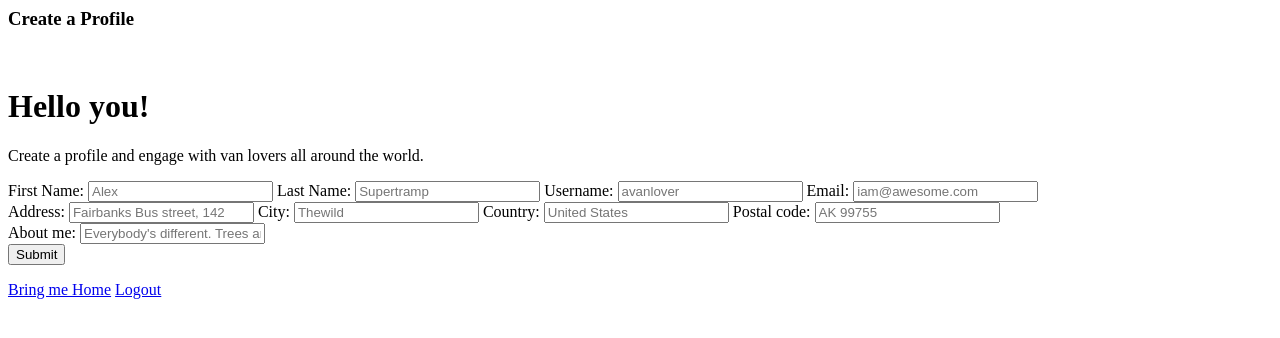
After one commit to PierreBreny/vantal, a Node server app: page /profiles/new in a window 1280 px wide. The commit adds this page. Shown: the top 338 px of the page. Run offline with Node 20, Linux system fonts and the light colour scheme; some libraries are stand-ins or nearby versions.

Commit message:
profile connected to user

```diff
--- a/app.js
+++ b/app.js
@@ -40,6 +40,7 @@ app.use((req,res,next)=> {
 //Routes
 app.use('/',require('./routes/index'));
 app.use('/users',require('./routes/users'));
+app.use('/profiles',require('./routes/profiles'));
 
 app.listen(process.env.PORT || 8080, () => {
     console.log("Listening on 8080");
--- a/routes/index.js
+++ b/routes/index.js
@@ -5,6 +5,7 @@ const {ensureAuthenticated} = require('../config/auth')
 router.get('/', (req,res)=>{
     res.render('welcome');
 })
+
 //register page
 router.get('/register', (req,res)=>{
     res.render('register');
--- /dev/null
+++ b/routes/profiles.js
@@ -0,0 +1,34 @@
+const express = require('express');
+const router  = express.Router();
+const Profile = require("../models/profile").Profile;
+const User = require("../models/user");
+const {ensureAuthenticated} = require('../config/auth');
+const { update } = require('../models/profile');
+
+//profile page
+router.get('/', ensureAuthenticated, (req, res) => {
+    res.render('profile', {
+        user: req.user
+    });
+})
+//new profile page
+router.get('/new', (req,res) => {
+    res.render('newProfile');
+})
+
+// Create new profile
+router.post('/new',async (req,res) => {
+    const newProfile = new Profile(req.body)
+    //
+    try {
+        await newProfile.save()
+        await User.findOneAndUpdate({_id: req.user._id}, {profile: newProfile});
+        res.redirect('/profiles/');
+    } catch (error) {
+        console.log(error);
+        res.redirect('/profiles/new');
+    }
+})
+
+
+module.exports = router;
--- a/views/dashboard.ejs
+++ b/views/dashboard.ejs
@@ -1,3 +1,4 @@
 <h1>Dashboard</h1>
 <p> Welcome <%= user.name %></p>
+<a href="/profiles/new">Create a profile</a>
 <a href="/users/logout">Logout</a>
--- /dev/null
+++ b/views/newProfile.ejs
@@ -0,0 +1,34 @@
+<h3>Create a Profile</h3>
+<br>
+<h1> Hello you!</h1>
+<p>Create a profile and engage with van lovers all around the world.</p>
+
+<form action="/profiles/new" method="POST">
+    <div id="user-information">
+        <label for="firstName">First Name:</label>
+        <input id="firstName" type="text" name="first_name" placeholder="Alex">
+        <label for="lastName">Last Name:</label>
+        <input id="lastName" type="text" name="last_name" placeholder="Supertramp">
+        <label for="username">Username:</label>
+        <input id="username" type="text" name="username" placeholder="avanlover">
+        <label for="email">Email:</label>
+        <input id="email" type="text" name="email" placeholder="iam@awesome.com">
+    </div>
+    <div id="contact-information">
+        <label for="address">Address:</label>
+        <input id="address" type="text" name="address" placeholder="Fairbanks Bus street, 142">
+        <label for="city">City:</label>
+        <input id="city" type="text" name="city" placeholder="Thewild">
+        <label for="country">Country:</label>
+        <input id="country" type="text" name="country" placeholder="United States">
+        <label for="postalCode">Postal code:</label>
+        <input id="postalCode" type="text" name="postal_code" placeholder="AK 99755">
+    </div>
+    <div id="about">
+        <label for="aboutUser">About me:</label>
+        <input id="aboutUser" type="textarea" name="about_user" placeholder="Everybody's different. Trees are different. Let them all be individuals.">
+    </div>
+    <input type="submit">
+</form>
+<a href="/dashboard">Bring me Home</a>
+<a href="/users/logout">Logout</a>
```
Also changed, not shown: models/profile.js (added, +46 -0 lines), models/user.js (+6 -2 lines), views/profile.ejs (added, +7 -0 lines).
